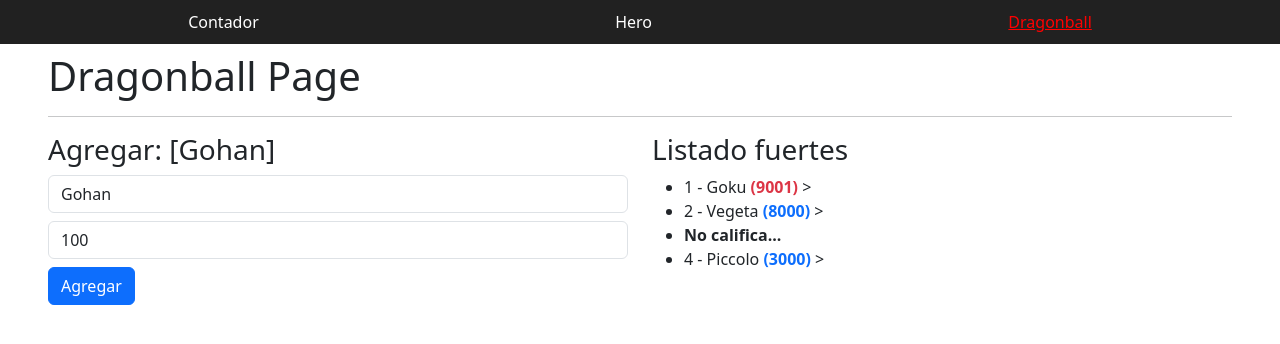
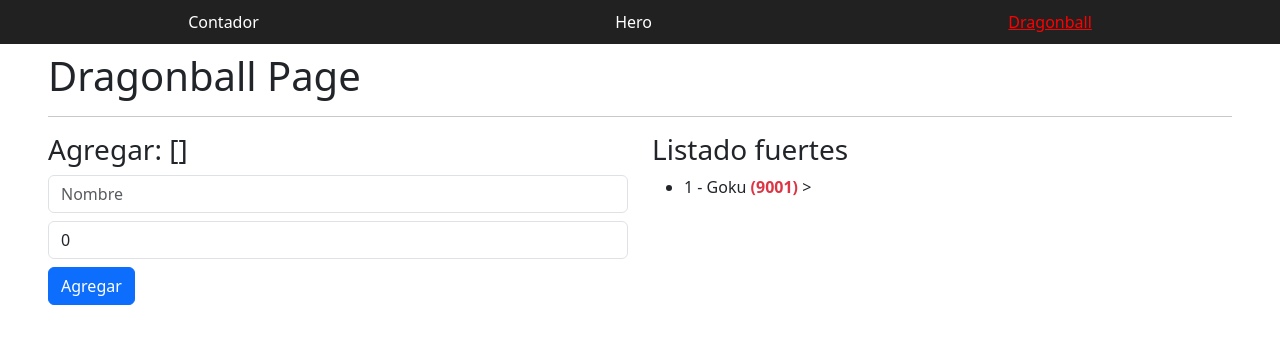
Before and after one commit to ManuelFBS/02-bases, an Angular app: page /dragonball in a window 1280 px wide. Shown: the top 344 px of the page. Built offline with nearby package versions, Linux system fonts and the light colour scheme.

Commit message:
Actualiz. de 'dragonball-page.component.ts'...

```diff
--- a/src/app/pages/dragonball/dragonball-page.component.ts
+++ b/src/app/pages/dragonball/dragonball-page.component.ts
@@ -9,15 +9,10 @@
       templateUrl: './dragonball-page.component.html',
 })
 export class DragonballPageComponent {
-      name = signal('Gohan');
-      power = signal(100);
+      name = signal('');
+      power = signal(0);
 
-      characters = signal<Character[]>([
-            { id: 1, name: 'Goku', power: 9001 },
-            { id: 2, name: 'Vegeta', power: 8000 },
-            { id: 3, name: 'Yamcha', power: 500 },
-            { id: 4, name: 'Piccolo', power: 3000 },
-      ]);
+      characters = signal<Character[]>([{ id: 1, name: 'Goku', power: 9001 }]);
 
       addCharacter() {
             if (!this.name() || !this.power() || this.power() <= 0) {
```
